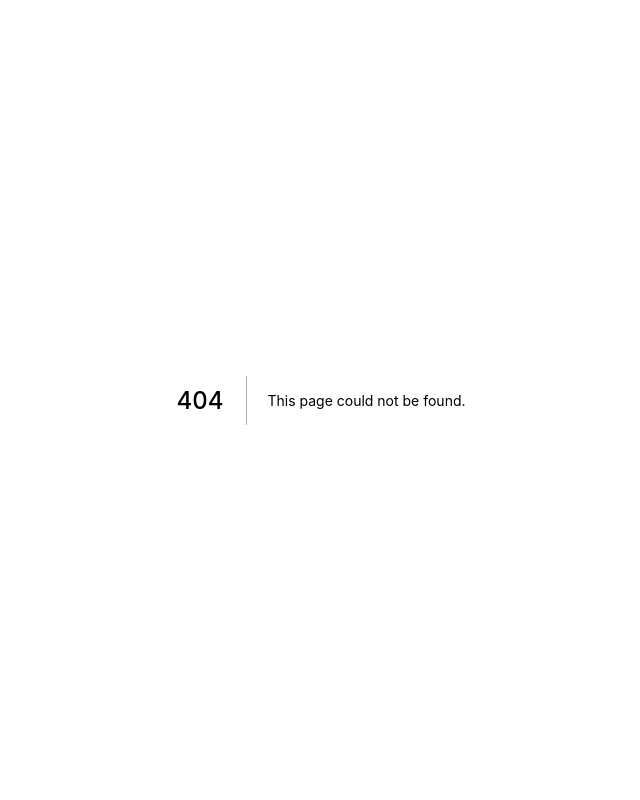
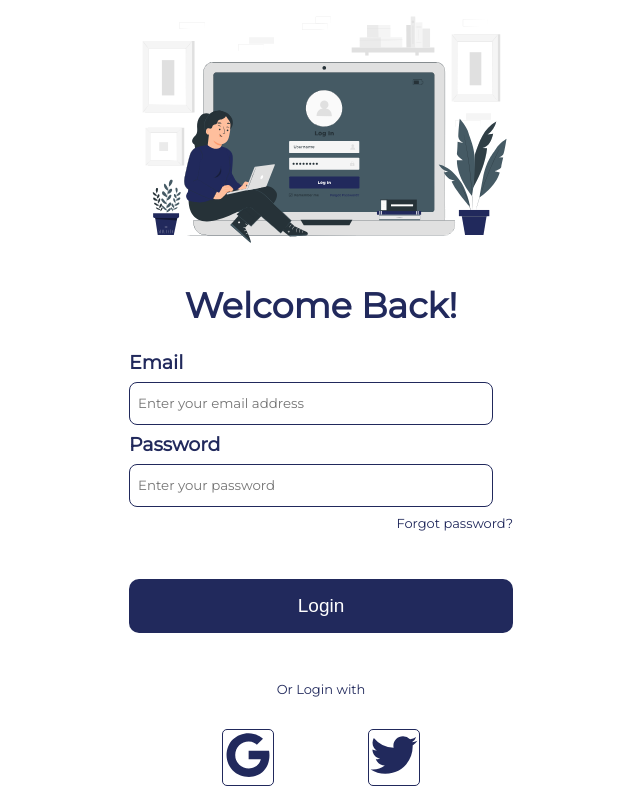
Before and after one commit to Startvest/interna, a Next.js app: page /login in a window 1280 px wide. Before the commit this address had no page. Shown: the whole page, without its empty margins (319-959 px from the left). Built offline with nearby package versions, Linux system fonts and the light colour scheme.

Commit message:
login and forgot password pages created

```diff
--- a/components/Input/input-styles.module.scss
+++ b/components/Input/input-styles.module.scss
@@ -1,10 +1,14 @@
 .inputGroup{
-
+    font-size: 19px;
+    text-align: left;
     input {
-        width: 100%;
+        width: 90%;
         padding: 0 8px;
         height: 41px;
         margin: 8px 0;
+        border: 1px solid var(--primary);
+        border-radius: 8px;
+        text-align: left;
 
         &::placeholder {
             font-family: 'Montserrat', Verdana, Geneva, Tahoma, sans-serif , 'sans-serif';
@@ -21,8 +25,8 @@
     text-transform: capitalize;
     font-weight: 600;
     font-family: 'Montserrat', Verdana, Geneva, Tahoma, sans-serif , 'sans-serif';
-    margin: 4px 0;
-    color: var(--primary)
+    text-align: left;
+    color: var(--primary);
 }
 
 [data-theme="dark"]{
--- /dev/null
+++ b/components/LoginForm/AltLogin/altlogin.module.css
@@ -0,0 +1,20 @@
+.container{
+     display: flex !important;
+     justify-content: space-evenly;
+     align-items: center;
+     width: 100%;
+}
+
+.box{
+     /* width: 100px;
+     height: 100px; */
+     border-radius: 5px;
+     background-color: white;
+     border: 1px solid var(--primary);
+     /* padding: 1rem; */
+}
+.icon{
+     color: var(--primary);
+     width: 50px;
+     height: 50px;
+}
--- /dev/null
+++ b/components/LoginForm/AltLogin/index.tsx
@@ -0,0 +1,11 @@
+import styles from './altLogin.module.css';
+import {IoLogoGoogle, IoLogoTwitter} from 'react-icons/io5';
+
+export const AltLogin = () =>{
+     return(
+          <div className={styles.container}>
+               <div className={styles.box}><IoLogoGoogle className={styles.icon}/></div>
+               <div className={styles.box}><IoLogoTwitter className={styles.icon}/></div>
+          </div>
+     )
+}
--- a/components/LoginForm/index.tsx
+++ b/components/LoginForm/index.tsx
@@ -1,12 +1,53 @@
 import { useForm } from "react-hook-form";
 import { Input } from "../Input";
-import { NextPage } from "next";
+import { AltLogin } from './AltLogin';
 import styles from './login.module.css';
 
-export function Form(){
+
+export function Form({type} : {type: 'login' | 'forgot'}){
+    const { register , formState: { errors }} = useForm();
+
 return(
     <div>
-        Login form would be created here
+        <form className={styles.form}>
+
+            {(type == 'login' || "forgot") && <Input
+             type='text'
+             name='email'
+             onChange={(e:any) => console.log(e.target.value)}
+             placeholder='Enter your email address'
+             labelName={(type === "forgot") ? "" : "Email"}
+             />}
+            {/* {errors.email && <span>{errors.email?.message}</span>} */}
+
+            {type == 'login' && <Input
+             type='password'
+             name='password'
+             onChange={(e:any) => console.log(e.target.value)}
+             placeholder='Enter your password'
+             labelName="Password"
+             />}
+
+             {type == 'login' && <div className={styles.forgot}>
+                Forgot password?
+             </div>}
+
+
+             {type == 'login' && <button className={styles.btnPrimary}>
+                Login
+             </button>}
+
+             {type == 'forgot' && <button className={styles.btnPrimary}>
+                Submit
+             </button>}
+
+
+             { type == 'login' && <div className={styles.altLoginText}>
+                Or Login with
+             </div>}
+
+             {type == 'login' && <AltLogin/>}
+        </form>
     </div>
 )
 }
--- a/components/LoginForm/login.module.css
+++ b/components/LoginForm/login.module.css
@@ -0,0 +1,68 @@
+.container{
+     margin: auto;
+     text-align: center;
+     font-size: 19px;
+}
+.headImage{
+     width: 30%;
+}
+.header{
+     color: var(--primary);
+     font-size: 35px;
+     font-weight: 600;
+}
+[data-theme="dark"] .header {
+     color: white;
+}
+.form{
+     width: 30%;
+     margin: auto;
+}
+
+.forgot{
+     text-align: right;
+     color: var(--primary);
+     font-size: 13px;
+     font-style: normal;
+     cursor: pointer;
+     margin-bottom: 2rem;
+}
+[data-theme="dark"] .forgot{
+     color: white;
+}
+.btnPrimary{
+     background-color: var(--primary);
+     padding: 1rem 2rem;
+     font-size: 19px;
+     color: white;
+     width: 100%;
+     cursor: pointer;
+     margin: 1rem auto;
+}
+.altLoginText{
+     color: var(--primary);
+     font-size: 13px;
+     font-style: normal;
+     margin: 2rem auto;
+}
+[data-theme="dark"] .altLoginText{
+     color: white;
+}
+.subtext{
+     max-width: 30%;
+     font-weight: 500;
+     font-size: 16px;
+     margin: 1rem auto;
+     text-align: left;
+}
+@media only screen and (max-width: 600px) {
+     .headImage{
+          width: 90%;
+     }
+     .form{
+          width: 90%;
+     }
+     .subtext{
+          max-width: 90%;
+     }
+}
--- /dev/null
+++ b/pages/login.tsx
@@ -0,0 +1,18 @@
+import type { NextPage } from 'next';
+import { Header } from '../components/header';
+import styles from '../components/LoginForm/login.module.css';
+import {Form} from '../components/LoginForm';
+
+const Login : NextPage = () => {
+     return(
+         <div className={styles.container}>
+             <Header pageName='Login to interna'/>
+             <img className={styles.headImage} src='/assets/illustrations/welcome.svg'/>
+             <h1 className={styles.header}>Welcome Back!</h1>
+
+               <Form type='login'/>
+         </div>
+     )
+}
+
+export default Login;
--- a/styles/globals.css
+++ b/styles/globals.css
@@ -31,11 +31,36 @@ body {
   color: var(--secondary);
 }
 
-* {
-  box-sizing: border-box;
-}
 
 button {
   border: 0;
   border-radius: 10px;
 }
+
+/* Styling to change the appearance of the scroll bars */
+/* width */
+::-webkit-scrollbar {
+  width: 5px;
+  height: 5px;
+}
+
+/* Track */
+::-webkit-scrollbar-track {
+  background: transparent;
+}
+
+/* Handle */
+::-webkit-scrollbar-thumb {
+  background: var(--primary);
+  border-radius: 5px;
+}
+/* the track (progress bar) NOT covered by the handle. */
+::-webkit-scrollbar-track-piece{
+  background: transparent;
+}
+
+/* Handle on hover */
+::-webkit-scrollbar-thumb:hover {
+  /* background: var(--contrast); */
+  cursor: pointer;
+}
```
Also changed, not shown: pages/forgot-password.tsx (added, +25 -0 lines), public/assets/illustrations/forgotpassword.svg (added), public/assets/illustrations/welcome.svg (added).
